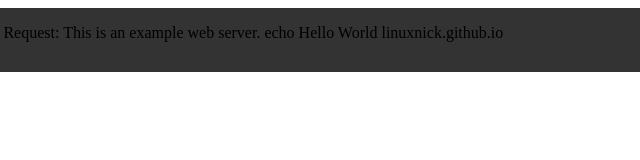
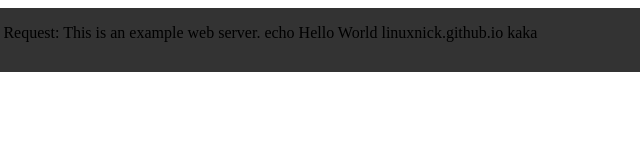
Before and after one commit to linuxnick/linuxnick.github.io, a plain HTML site: page index.html in a window 1280 px wide. Shown: the full height of the page, 586-1226 px from the left. Drawn offline with Linux system fonts and the light colour scheme.

Commit message:
Update index.html

```diff
--- a/index.html
+++ b/index.html
@@ -37,6 +37,6 @@
         <a href="#wololo">Wololo</a>
         <a href="#yts">yts</a>
         <a href="#psxhax">psxhax</a>
-        <p>Request: This is an example web server. echo Hello World linuxnick.github.io <a href='#login'>User</a></p>
+        <p>Request: This is an example web server. echo Hello World linuxnick.github.io kaka<a href='#login'>User</a></p>
         </div>
 </body></html>
```
